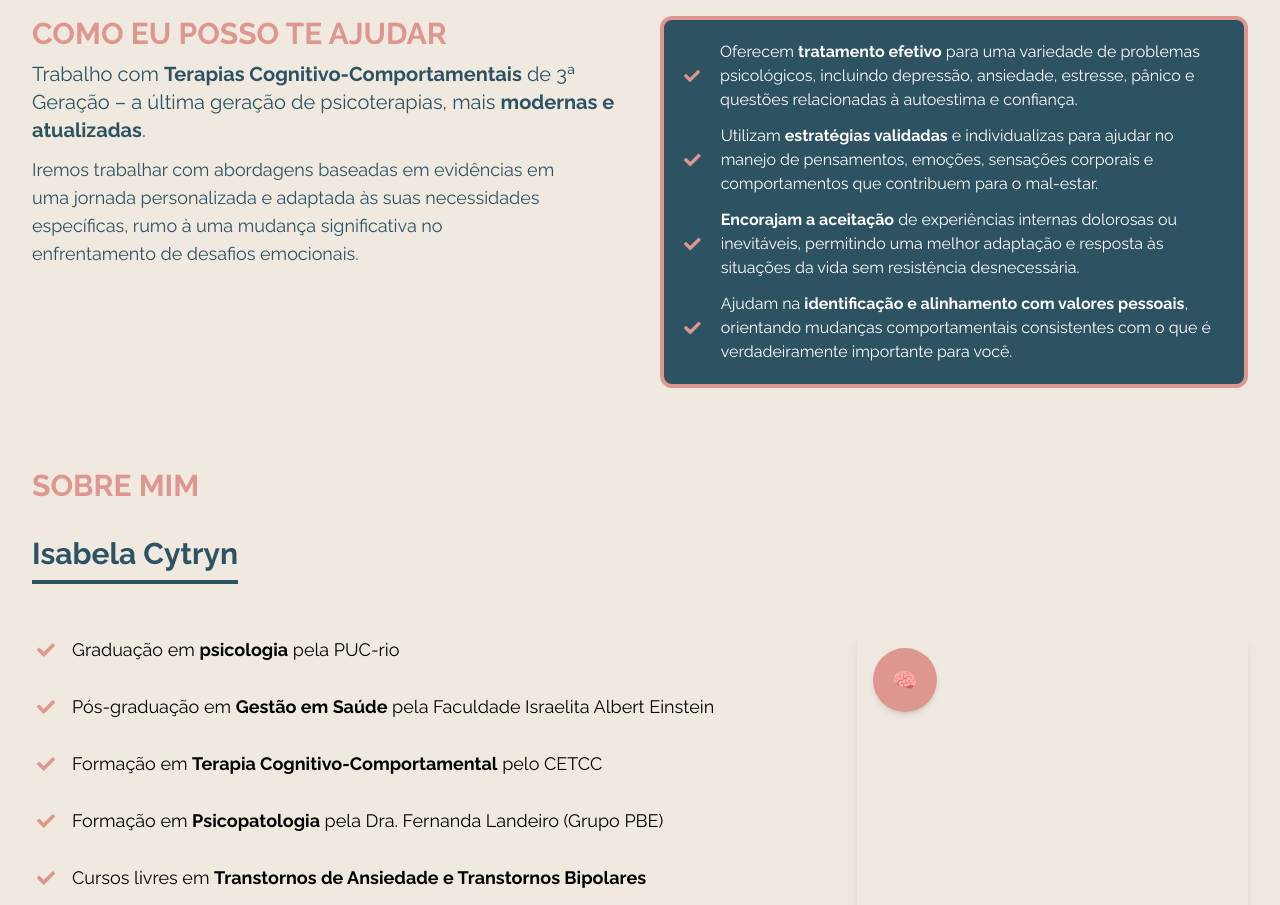
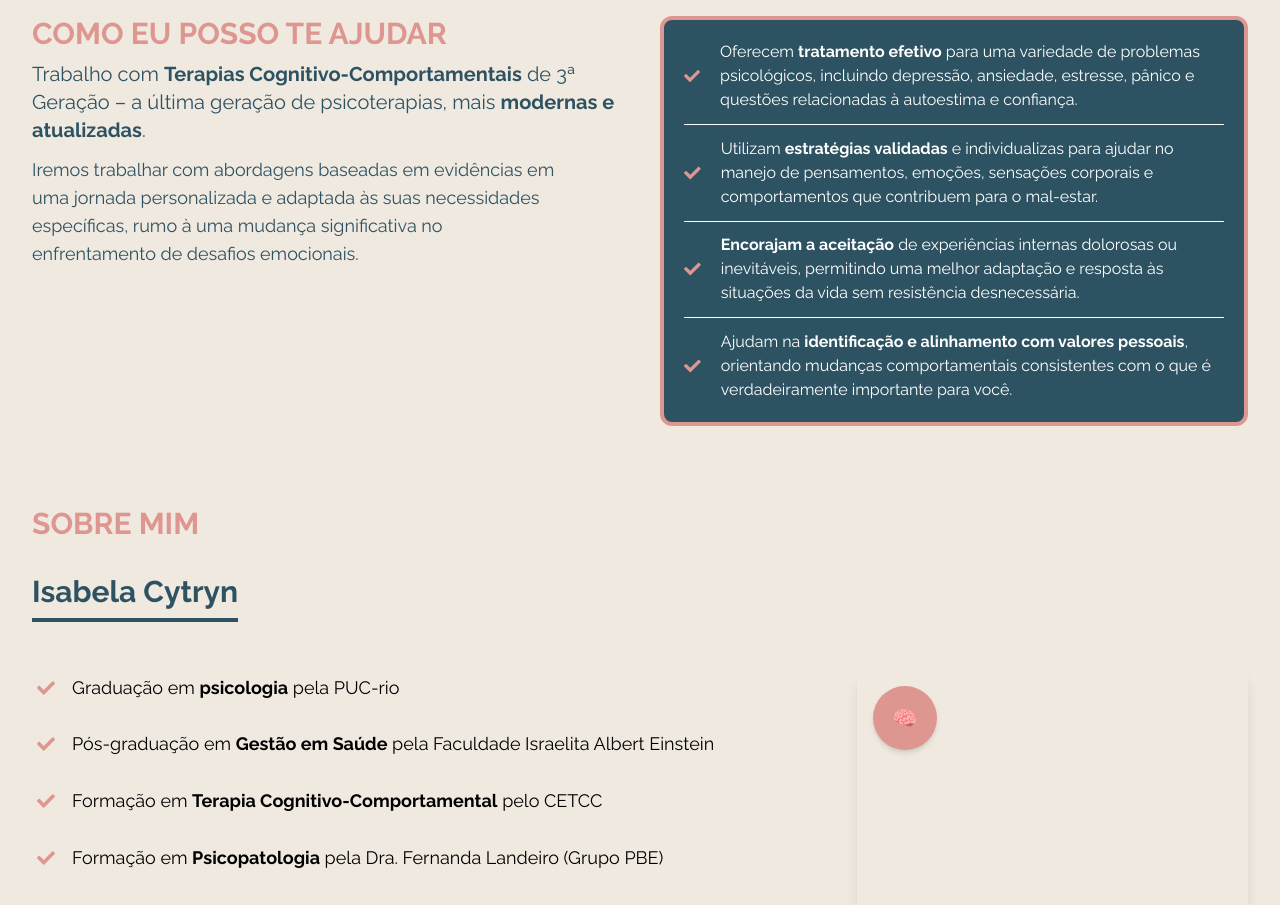
Before and after one commit to MarceloBxD/isacytryn, a Next.js app: page / in a window 1280 px wide. Shown: the part 1460-2365 px from the top of the page. Built offline with nearby package versions, Linux system fonts and the light colour scheme.

Commit message:
chore: Update title and metadata for Isa Cytryn's website

```diff
--- a/src/app/layout.tsx
+++ b/src/app/layout.tsx
@@ -8,7 +8,7 @@ import SmoothScrolling from "../../components/SmoothScrolling";
 const inter = Inter({ subsets: ["latin"] });
 
 export const metadata: Metadata = {
-  title: "Isa Cytryn",
+  title: "Psicóloga - Isa Cytryn",
   description: "Isa Cytryn - Psicóloga",
 };
 
@@ -29,8 +29,6 @@ export default function RootLayout({
 }: Readonly<{
   children: React.ReactNode;
 }>) {
-
-
   return (
     <html lang="pt-br">
       <AppProvider>
--- a/src/sections/Approach/index.tsx
+++ b/src/sections/Approach/index.tsx
@@ -29,6 +29,7 @@ const Approach: React.FC = () => {
       <motion.div {...FADE_IN_BASIC_ANIMATION} className="flex-1">
         <ul className="flex flex-col gap-3 bg-quaternary p-3 md:p-5 rounded-xl border-4 border-terciary">
           {APPROACH_DATA.items.map((item, index) => (
+            <>
               <motion.div
                 initial={{ opacity: 0 }}
                 whileInView={{ opacity: 1 }}
@@ -39,6 +40,8 @@ const Approach: React.FC = () => {
                 <FaCheck size={42} color="#DE9790" />
                 <li className="ml-3 text-white">{item}</li>
               </motion.div>
+              <div className="hidden md:block w-full h-[0.5px] bg-white rounded-full last:hidden" />
+            </>
           ))}
         </ul>
       </motion.div>
```
Lines whose indentation alone changed are shown as unchanged.
